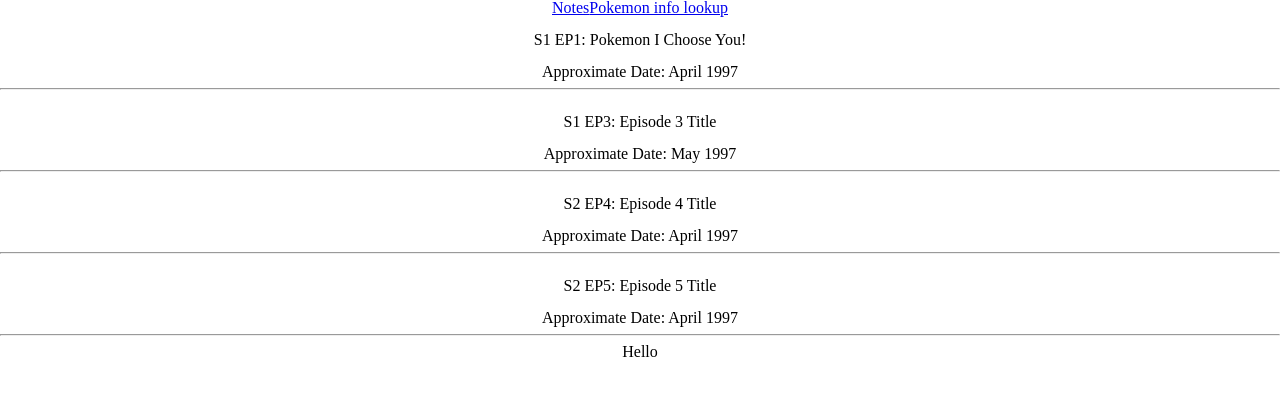
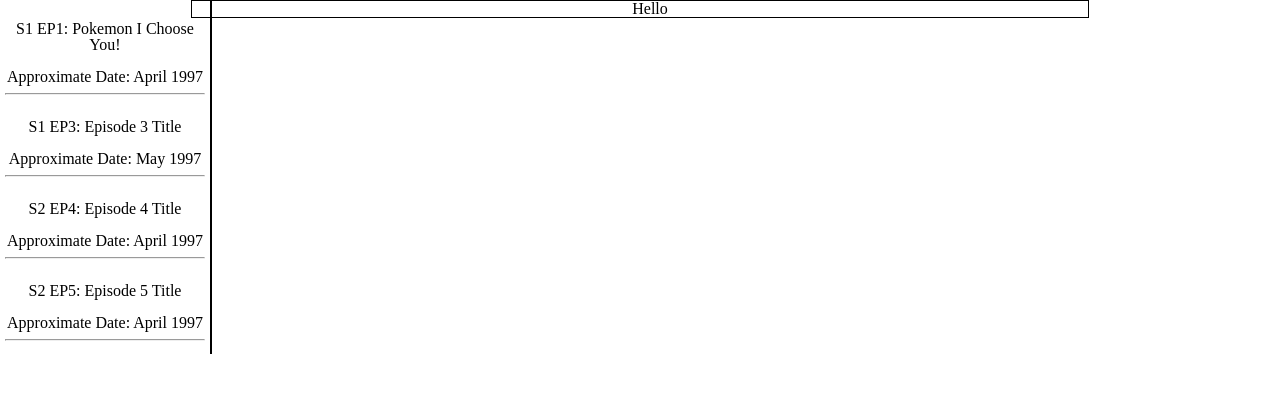
Before and after one commit to Mitcheew/pokemon_note_app, a React (Create React App) app: page / in a window 1280 px wide. Shown: the top 396 px of the page. Built offline with nearby package versions, Linux system fonts and the light colour scheme.

Commit message:
added basic css and a main body to hold more detailed notes

```diff
--- a/src/App.jsx
+++ b/src/App.jsx
@@ -2,20 +2,16 @@
 import './App.css';
 import TopNav from './components/nav/topNav'
 import SideNav from './components/nav/sideNav';
+import MainBody from './components/mainBody';
 
-class App extends Component {
-  componentDidMount(){
+export default function App(){
 
-  }
-  render() {
     return (
       <div className="App">
-        <TopNav />
+        {/* <TopNav /> */}
         <SideNav />
-        Hello
+        <MainBody />
       </div>
     );
-  }
+
 }
-
-export default App;
--- /dev/null
+++ b/src/components/mainBody.jsx
@@ -0,0 +1,9 @@
+import React, { useState, useEffect } from 'react';
+
+export default function MainBody() {
+    return (
+        <div className="mainBody">
+            <h1>Hello</h1>
+        </div>
+    )
+}
--- /dev/null
+++ b/src/styles/_mainBody.scss
@@ -0,0 +1,9 @@
+.mainBody{
+    width: 70%;
+    min-width: 500px;
+    border: 1px solid black;
+    margin: 0 auto;
+    h1{
+        text-align: center;
+    }
+}
--- /dev/null
+++ b/src/styles/_sideNavBar.scss
@@ -0,0 +1,6 @@
+.sideNavBar {
+    width: 200px;
+    border-right: 2px black solid;
+    padding: 5px;
+    float: left;
+}
--- a/src/styles/main.scss
+++ b/src/styles/main.scss
@@ -1 +1,3 @@
 @import "reset.scss";
+@import "sideNavBar.scss";
+@import "mainBody.scss";
```
Also changed, not shown: src/components/nav/sideNav.jsx (+0 -7 lines), 1 other file (tests, documents, lock files or other folders).
